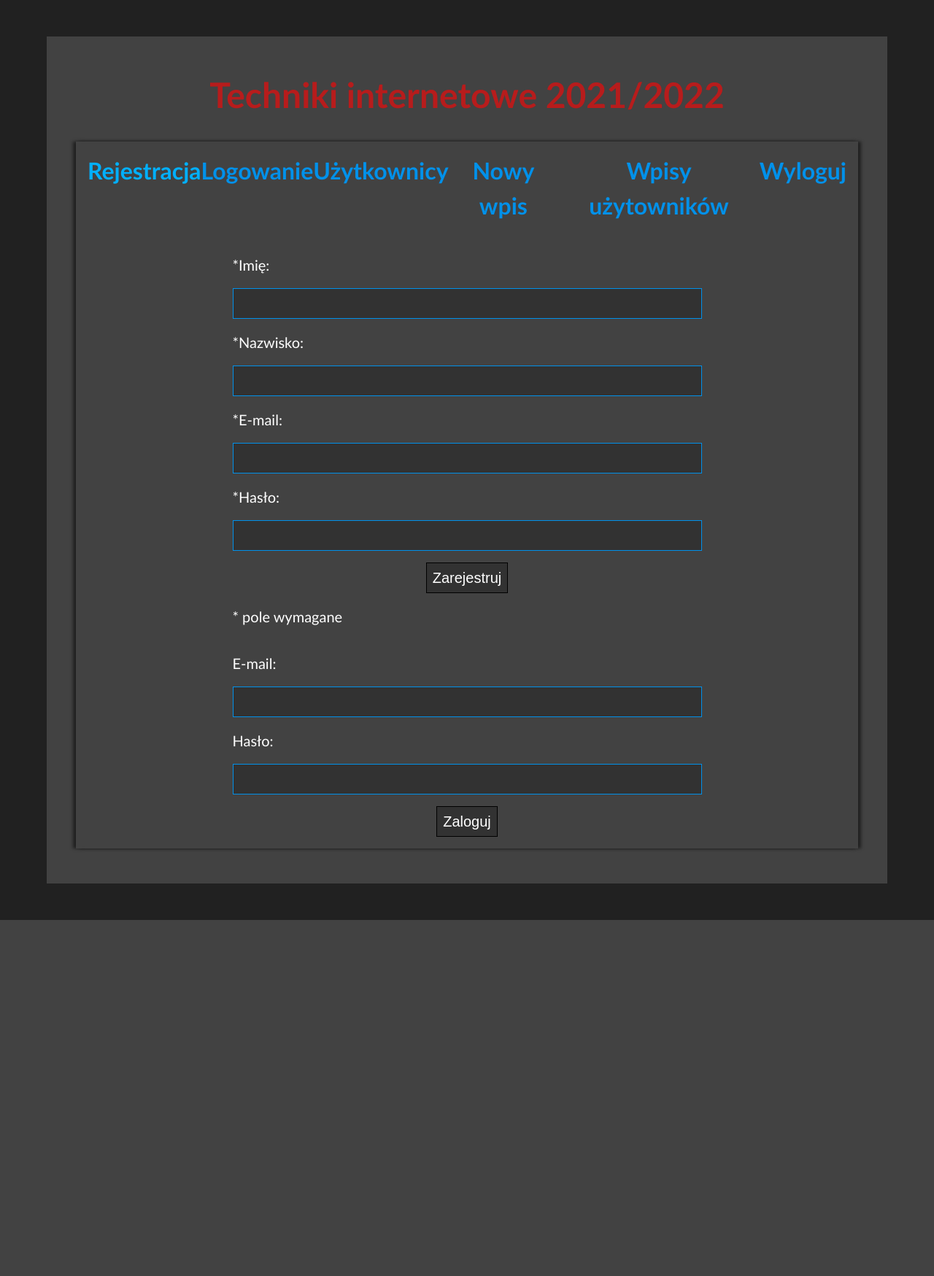
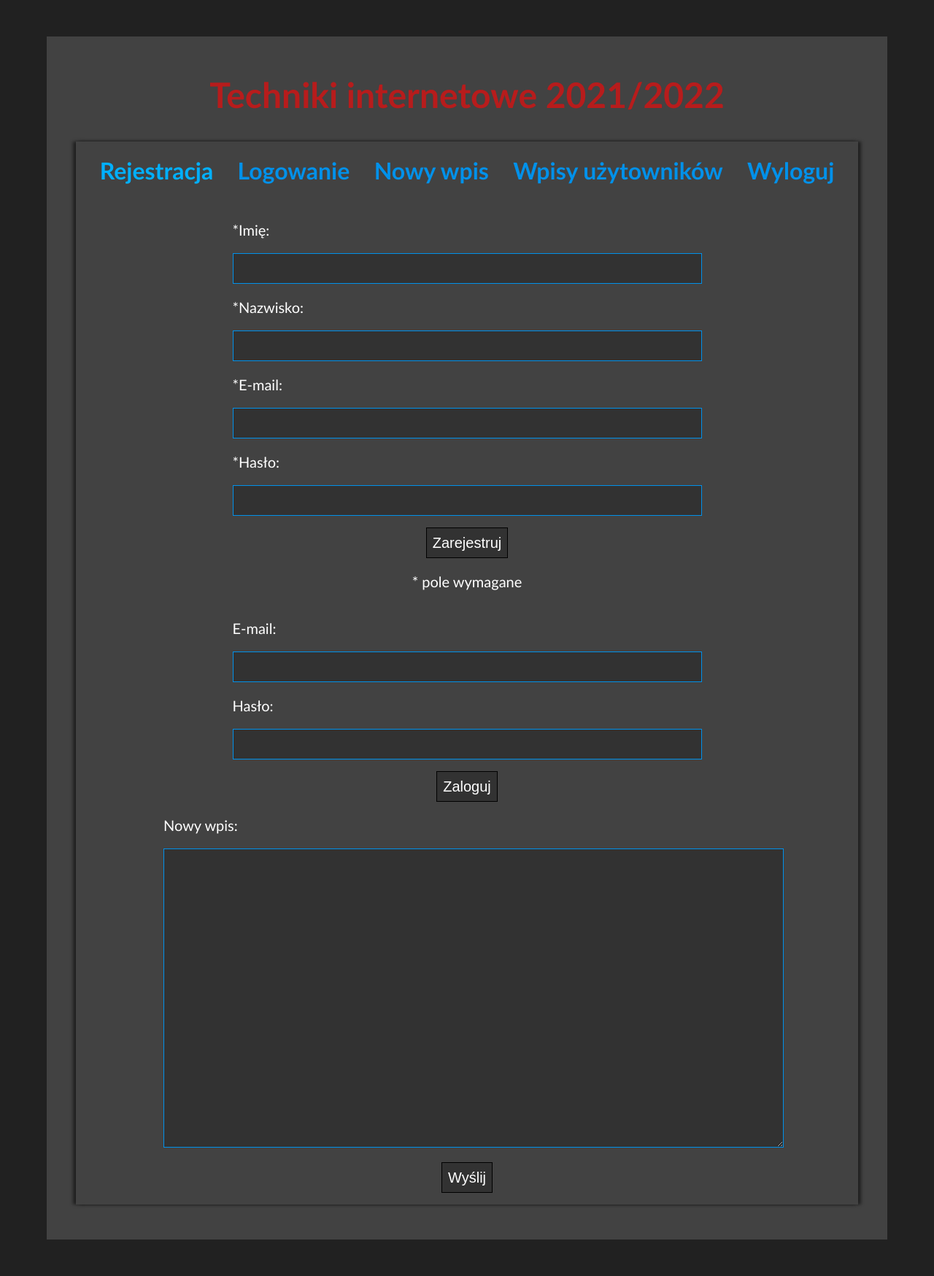
Before and after one commit to codespaghettifier/ti_public_html, a PHP site: page /labs/lab9/lab9.html in a window 1280 px wide. Shown: the whole page at 73% size. Before the commit the page ends 1261 px from the top, so only its background shows below. Run offline with PHP 8.4, Linux system fonts and the light colour scheme.

Commit message:
Added new entry form to lab9

```diff
--- a/labs/lab9/lab9.css
+++ b/labs/lab9/lab9.css
@@ -49,7 +49,14 @@ div.form_container
 
 form.data_form
 {
+    width: 100%;
     font-size: 20px;
+}
+
+div.label_input_pair
+{
+    margin: auto;
+    width: max-content;
 }
 
 form.data_form span.error_info
@@ -59,7 +66,7 @@ form.data_form span.error_info
     color: var(--error_info);
 }
 
-form.data_form input
+form.data_form input, form.data_form textarea
 {
     height: 32px;
     font-size: 20px;
@@ -70,23 +77,36 @@ form.data_form input
     padding: 4px 8px;
 }
 
-form.data_form input.valid_text_input
+form.data_form .text_area_container
+{
+    width: 80%;
+    margin: auto;
+}
+
+form.data_form .text_area_container textarea
+{
+    width: 100%;
+    height: 400px;
+    margin: auto;
+}
+
+form.data_form .valid_text_input
 {
     border-color: var(--link_color_darker);
 }
 
-form.data_form input.invalid_text_input
+form.data_form .invalid_text_input
 {
     border-color: var(--error_info);
 }
 
-form.data_form input.valid_text_input:hover, form.data_form input.valid_text_input:focus
+form.data_form .valid_text_input:hover, form.data_form .valid_text_input:focus
 {
     border-color: var(--link_color);
     box-shadow: 2px 0 2px var(--link_color), -2px 0 2px var(--link_color);
 }
 
-form.data_form input.invalid_text_input:hover, form.data_form input.invalid_text_input:focus
+form.data_form .invalid_text_input:hover, form.data_form .invalid_text_input:focus
 {
     border-color: var(--error_info);
     box-shadow: 2px 0 2px var(--error_info), -2px 0 2px var(--error_info);
--- a/labs/lab9/lab9.html
+++ b/labs/lab9/lab9.html
@@ -16,7 +16,6 @@
                     <div class="menu_bar">
                         <a class="menu_option_active" id="register_tab_button">Rejestracja</a>
                         <a class="menu_option_inactive" id="login_tab_button">Logowanie</a>
-                        <a class="menu_option_inactive" id="users_tab_button">Użytkownicy</a>
                         <a class="menu_option_inactive" id="new_entry_tab_button">Nowy wpis</a>
                         <a class="menu_option_inactive" id="entries_tab_button">Wpisy użytowników</a>
                         <a class="menu_option_inactive" id="logout_tab_button">Wyloguj</a>
@@ -25,38 +24,53 @@
                         <form class="data_form" id="register_form" name="register_form">
                             <div class="label_input_pair">
                                 <p>*Imię: <span class="error_info" id="no_first_name_error_info">Brak imienia</span></p>
-                                <input type="text" size="50" name="first name" class="valid_text_input"/>
+                                <input type="text" size="50" name="first name" class="valid_text_input data_form_input"/>
                             </div>
                             <div class="label_input_pair">
                                 <p>*Nazwisko: <span class="error_info" id="no_last_name_error_info">Brak nazwiska</span></p>
-                                <input type="text" size="50" name="last name" class="valid_text_input"/>
+                                <input type="text" size="50" name="last name" class="valid_text_input data_form_input"/>
                             </div>
                             <div class="label_input_pair">
                                 <p>*E-mail: <span class="error_info" id="no_email_name_error_info">Brak adresu e-mail</span></p>
-                                <input type="text" size="50" name="email" class="valid_text_input"/>
+                                <input type="text" size="50" name="email" class="valid_text_input data_form_input"/>
                             </div>
                             <div class="label_input_pair">
                                 <p>*Hasło: <span class="error_info" id="no_password_name_error_info">Brak hasła</span></p>
-                                <input type="text" size="50" name="password" class="valid_text_input"/>
+                                <input type="text" size="50" name="password" class="valid_text_input data_form_input"/>
                             </div>
                             <div class="center_content">
                                 <input class="submit_button_inactive" id="register_submit_button" type="button" value="Zarejestruj"/>
                             </div>
-                            <p>* pole wymagane</p>
+                            <div class="center_content">
+                                <p>* pole wymagane</p>
+                            </div>
                         </form>
                     </div>
                     <div id="login_form_container" class="form_container">
                         <form class="data_form" id="login_form" name="login_form">
                             <div class="label_input_pair">
                                 <p>E-mail: <span class="error_info" id="no_email_name_error_info">Brak adresu e-mail</span></p>
-                                <input type="text" size="50" name="email" class="valid_text_input"/>
+                                <input type="text" size="50" name="email" class="valid_text_input data_form_input"/>
                             </div>
                             <div class="label_input_pair">
                                 <p>Hasło: <span class="error_info" id="no_password_name_error_info">Brak hasła</span></p>
-                                <input type="text" size="50" name="password" class="valid_text_input"/>
+                                <input type="text" size="50" name="password" class="valid_text_input data_form_input"/>
                             </div>
                             <div class="center_content">
                                 <input class="submit_button_inactive" id="login_submit_button" type="button" value="Zaloguj"/>
+                            </div>
+                        </form>
+                    </div>
+                    <div id="new_entry_from_container" class="form_container">
+                        <form class="data_form" id="new_entry_form" name="new_entry_form">
+                            <div class="label_input_pair_stretched">
+                                <div class="text_area_container">
+                                    <p>Nowy wpis: <span class="error_info" id="no_email_name_error_info">Wpis nie może być pusty</span></p>
+                                    <textarea name="entry" class="valid_text_input data_form_input"></textarea>
+                                </div>
+                            </div>
+                            <div class="center_content">
+                                <input class="submit_button_inactive" id="new_entry_submit_button" type="button" value="Wyślij"/>
                             </div>
                         </form>
                     </div>
```
Also changed, not shown: labs/lab9/lab9.js (+38 -7 lines).
